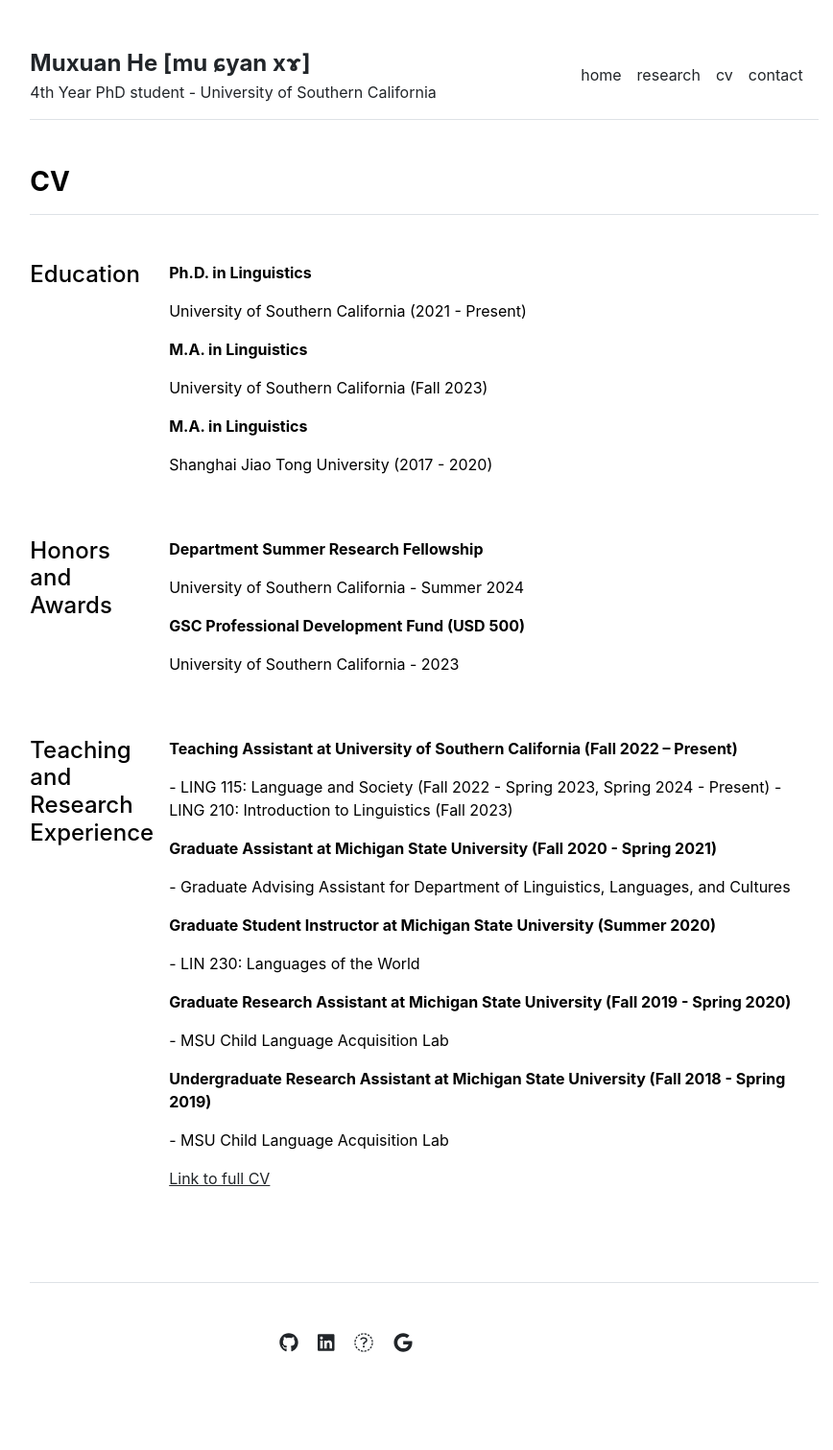
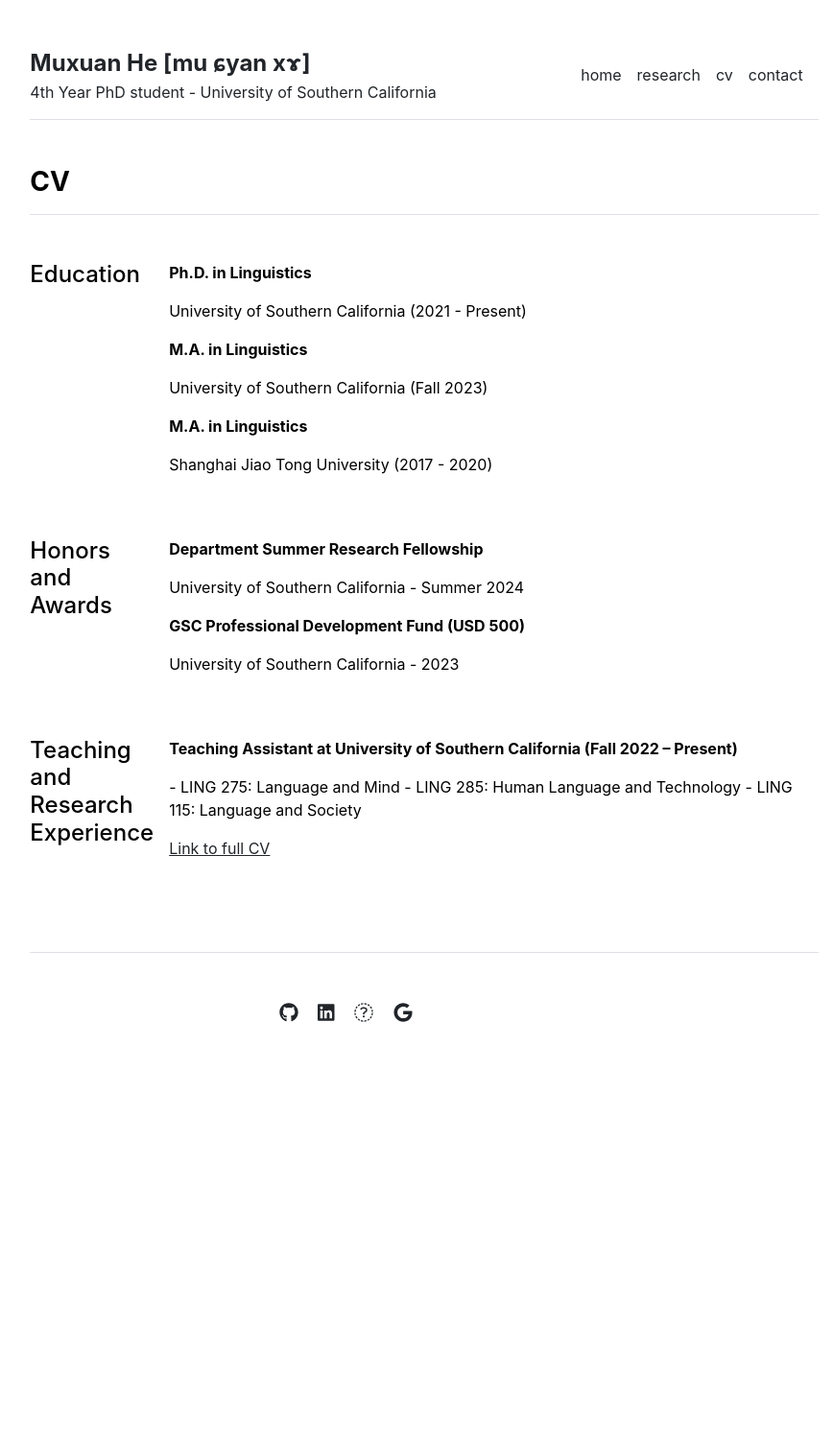
Before and after one commit to MuxuanHe/MuxuanHe.github.io, a Jekyll site: the page built from cv.md, in a window 1280 px wide. Shown: the whole page at 96% size, without its empty margins (198-1066 px from the left). Built offline with Jekyll 4.4.1, drawn with Linux system fonts in a browser that asks for light colours; after the commit the page ends 1167 px from its top, so only the background shows below that.

Commit message:
Update academic-experience.yml

```diff
--- a/_data/cv/academic-experience.yml
+++ b/_data/cv/academic-experience.yml
@@ -1,21 +1,22 @@
 - title: 'Teaching Assistant at University of Southern California (Fall 2022 – Present)'
   #date: 'Fall 2022 – Present'
   description: |
-    - LING 115: Language and Society (Fall 2022 - Spring 2023, Spring 2024 - Present)
-    - LING 210: Introduction to Linguistics (Fall 2023)
+    - LING 275: Language and Mind
+    - LING 285: Human Language and Technology
+    - LING 115: Language and Society
 
-- title: 'Graduate Assistant at Michigan State University (Fall 2020 - Spring 2021)'
-  #date: ''
-  description: ' - Graduate Advising Assistant for Department of Linguistics, Languages, and Cultures'
+# - title: 'Graduate Assistant at Michigan State University (Fall 2020 - Spring 2021)'
+#   #date: ''
+#   description: ' - Graduate Advising Assistant for Department of Linguistics, Languages, and Cultures'
 
-- title: 'Graduate Student Instructor at Michigan State University (Summer 2020)'
-  #date: 'Summer 2020'
-  description: ' - LIN 230: Languages of the World'
+# - title: 'Graduate Student Instructor at Michigan State University (Summer 2020)'
+#   #date: 'Summer 2020'
+#   description: ' - LIN 230: Languages of the World'
 
-- title: 'Graduate Research Assistant at Michigan State University (Fall 2019 - Spring 2020)'
-  #date: 'Fall 2019 - Spring 2020'
-  description: ' - MSU Child Language Acquisition Lab'
+# - title: 'Graduate Research Assistant at Michigan State University (Fall 2019 - Spring 2020)'
+#   #date: 'Fall 2019 - Spring 2020'
+#   description: ' - MSU Child Language Acquisition Lab'
 
-- title: 'Undergraduate Research Assistant at Michigan State University (Fall 2018 - Spring 2019)'
-  #date: 'Fall 2018 - Spring 2019'
-  description: ' - MSU Child Language Acquisition Lab'
+# - title: 'Undergraduate Research Assistant at Michigan State University (Fall 2018 - Spring 2019)'
+#   #date: 'Fall 2018 - Spring 2019'
+#   description: ' - MSU Child Language Acquisition Lab'
```
